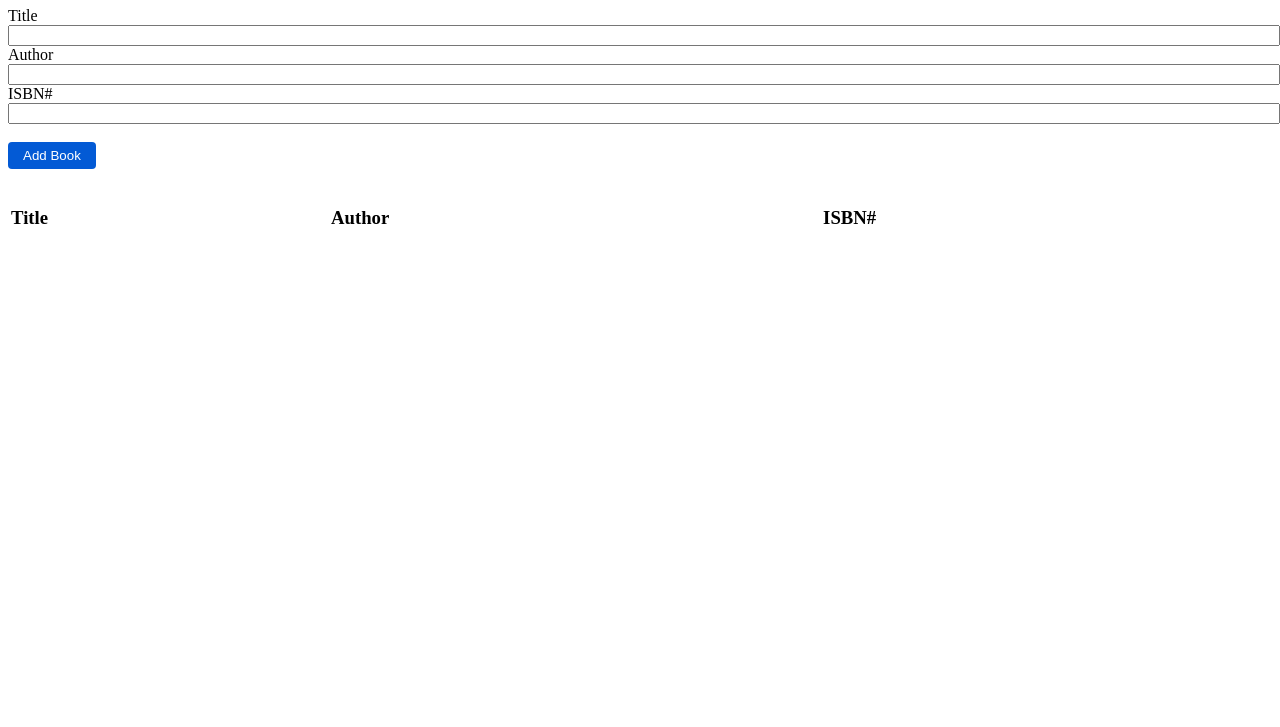
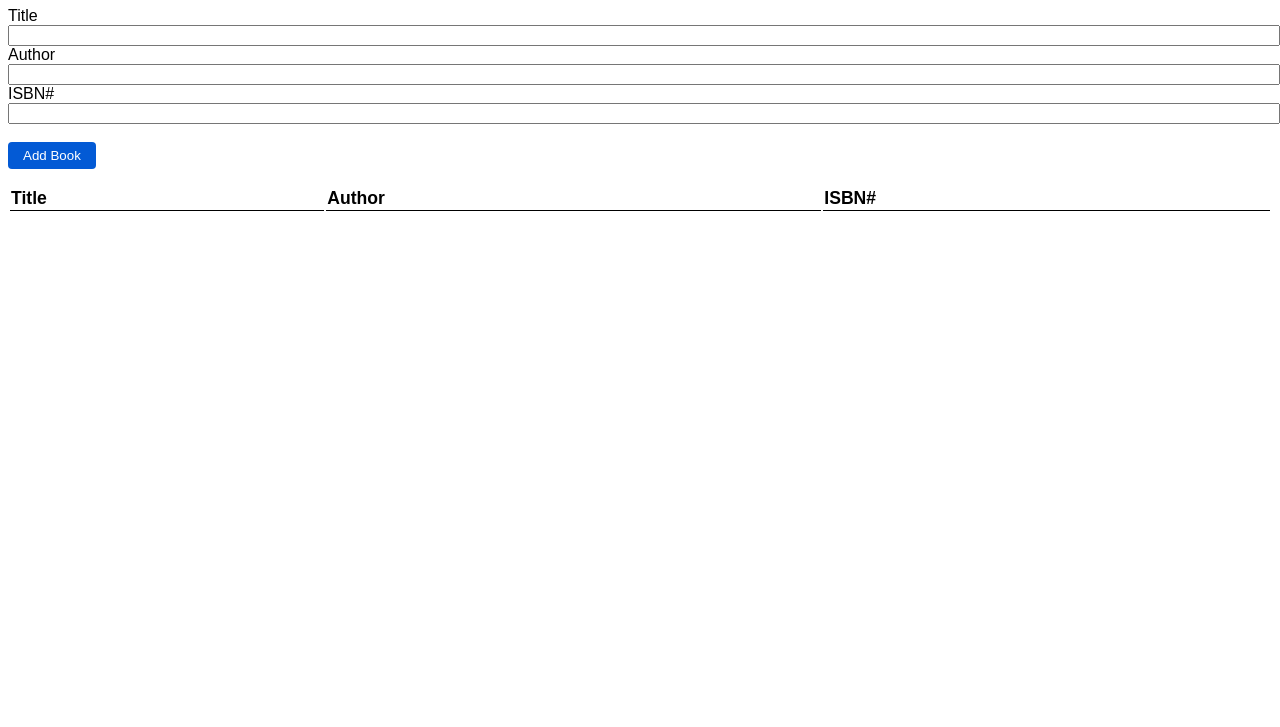
Before and after one commit to acciojob/book-list-KausarKhan-2002, a website: page main.html in a window 1280 px wide. Shown: the part 73-800 px from the top of the page. Drawn offline with Linux system fonts and the light colour scheme.

Commit message:
created a submission

```diff
--- a/main.html
+++ b/main.html
@@ -26,9 +26,9 @@
     <table class="table table-striped">
         <thead>
             <tr>
-				<td><h3>Title</h3></td>
-                <td><h3>Author</h3></td>
-                <td><h3>ISBN#</h3></td>
+				<td>Title</td>
+                <td>Author</td>
+                <td>ISBN#</td>
             </tr>
         </thead>
 
--- a/script.js
+++ b/script.js
@@ -13,8 +13,8 @@ const createBookList = () => {
   let tdIsbn = document.createElement("td");
   let removeRow = document.createElement("td");
   let removeButton = document.createElement("button");
-    removeButton.innerHTML = "&#10005;"
-//   removeButton.innerHTML = "delete";
+  // removeButton.innerHTML = "&#10005;"
+	removeButton.innerHTML = "clear"
   removeButton.classList.add("delete");
   console.log(removeButton);
 
--- a/styles.css
+++ b/styles.css
@@ -1,7 +1,12 @@
 /*  your css code here. If applicable */
+
+body {
+	font-family: Arial;
+}
 
 h1 {
 	text-align: center;
+	color: #333;
 }
 
 h1 span {
@@ -23,6 +28,7 @@ h1 span {
 
 .table-striped {
 	margin-top: 1rem;
+	width: 100%;
 }
 
 .form-group input {
@@ -34,7 +40,9 @@ h1 span {
     width: 100%;
 }
 thead td{
-    /* border-bottom: 1px solid; */
+    border-bottom: 1px solid;
+	font-size: 1.1rem;
+	font-weight: 600;
 }
 
 #book-list {
```
